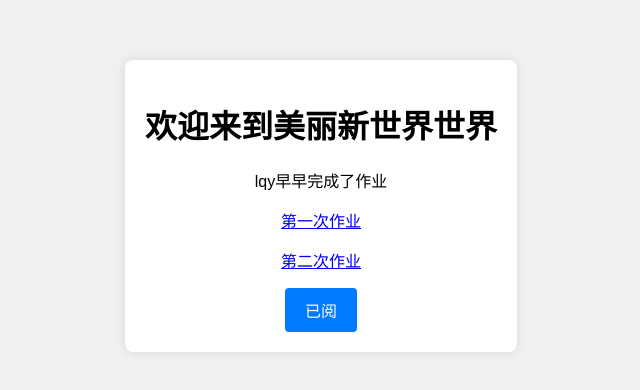
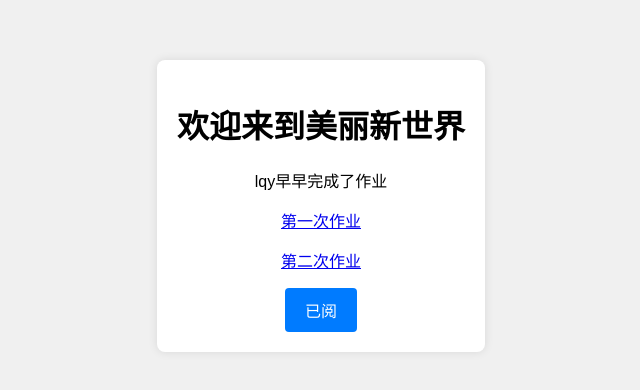
Before and after one commit to MMyyjy/MMyyjy.github.io, a plain HTML site: page index.html in a window 1280 px wide. Shown: the part 194-584 px from the top of the page, without its empty margins (319-959 px from the left). Drawn offline with Linux system fonts and the light colour scheme.

Commit message:
Update index.html

```diff
--- a/index.html
+++ b/index.html
@@ -39,7 +39,7 @@
 </head>
 <body>
     <div class="container">
-        <h1>欢迎来到美丽新世界世界</h1>
+        <h1>欢迎来到美丽新世界</h1>
         <p>lqy早早完成了作业</p>
 		<p><a href ="https://github.com/MMyyjy/MMyyjy.github.io/tree/main/%E8%AE%A1%E7%AE%97%E6%9C%BA%E5%9B%BE%E5%BD%A2chap01/09802" target="_blank">第一次作业</a></p>
         <p><a href ="file:///C:/Users/86150/Desktop/MMyyjy.github.io/chap02/0924/demos/chap2-demo-5.html" target="_blank">第二次作业</a></p>
```
